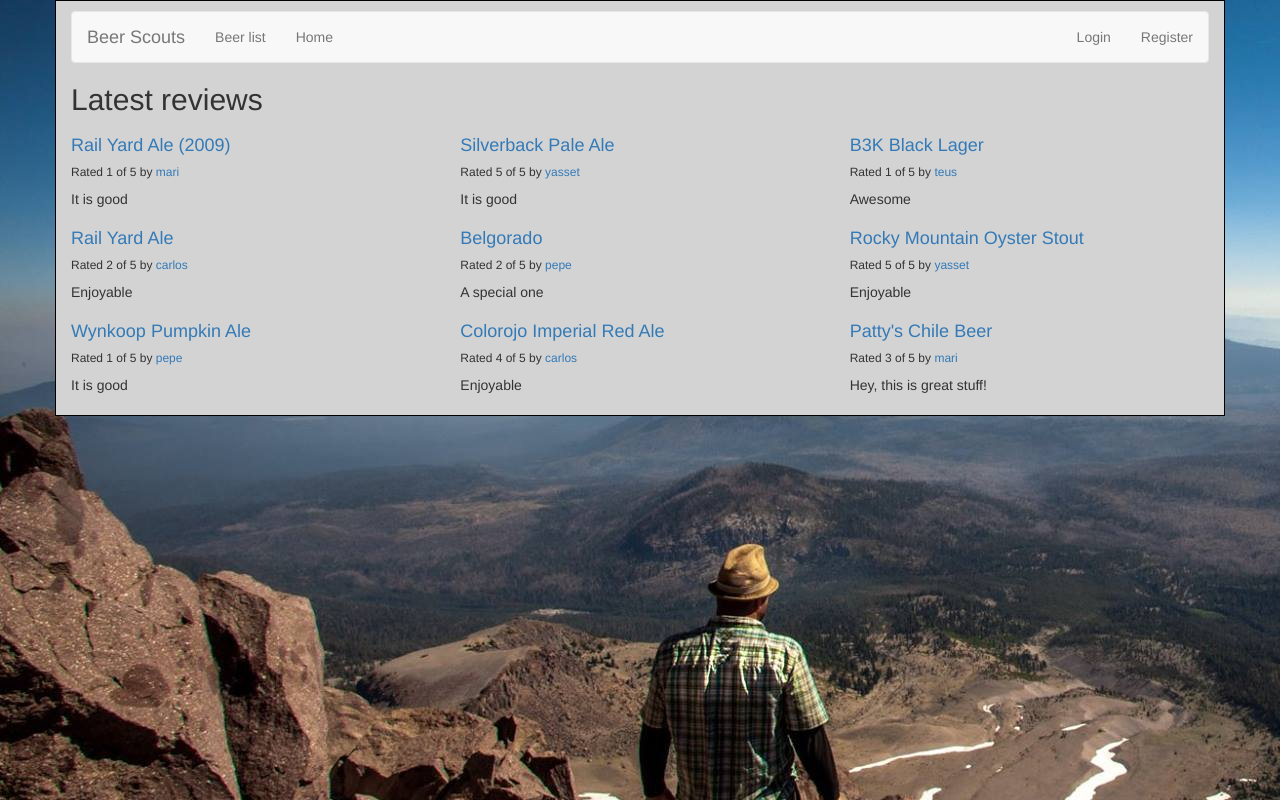
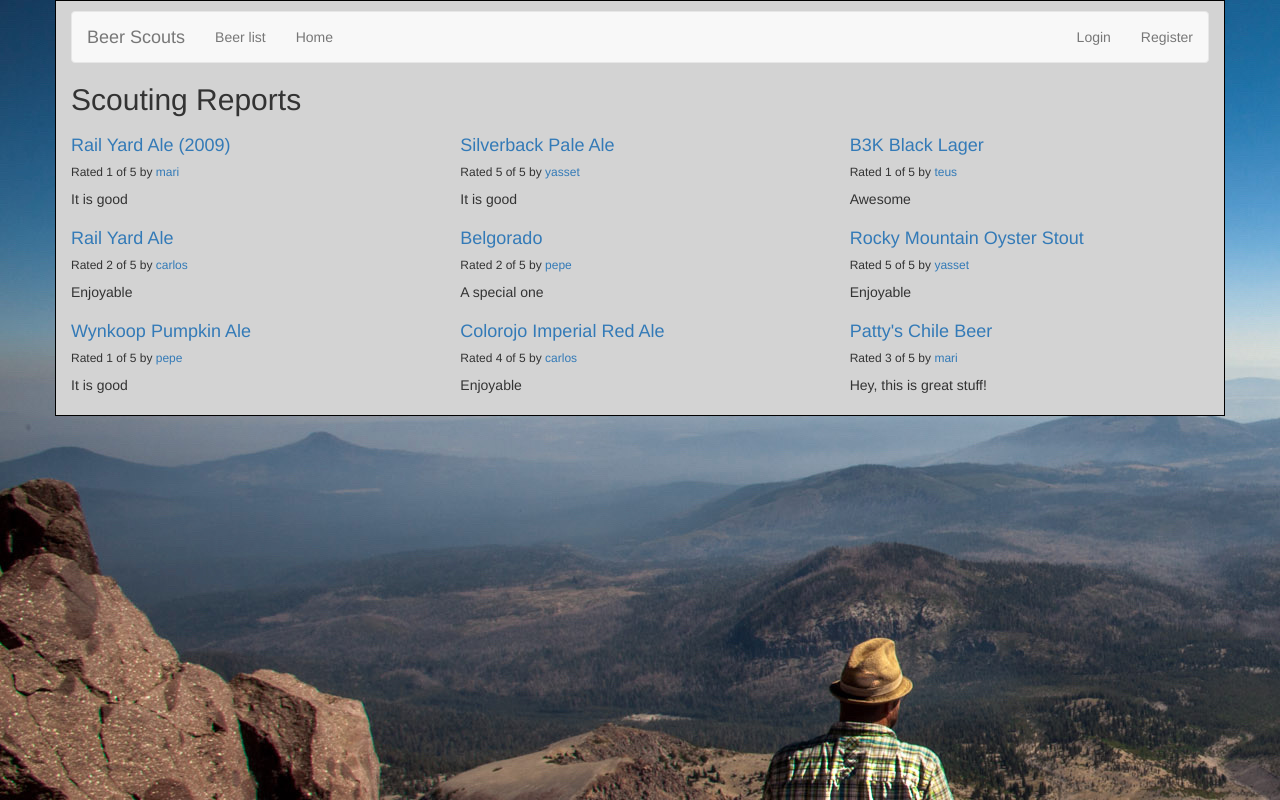
Before and after one commit to kelseylyn/BeerScouts, a Django app: page /reviews/ in a window 1280 px wide. Run offline with Django 3.2, Linux system fonts and the light colour scheme; data comes from the database, SQL or seed files in the repository; both versions use the stored data as it was after the commit; some libraries are stand-ins or nearby versions.

Commit message:
trying to fix stuff

```diff
--- a/reviews/static/reviews/style.css
+++ b/reviews/static/reviews/style.css
@@ -8,7 +8,7 @@ border: 1px solid black;
 }
 
 body{
-  background-image:url("dad3.jpg");
+  background-image:url("scoutingreport.jpeg");
 }
 
 h5{
@@ -41,3 +41,7 @@ h1{
   border-left: 1px solid black;
 
 }
+
+h4{
+  color: black;
+}
--- a/reviews/templates/reviews/review_detail.html
+++ b/reviews/templates/reviews/review_detail.html
@@ -3,6 +3,7 @@
 <link rel="stylesheet" href="https://cdn.jsdelivr.net/npm/bootstrap@4.5.3/dist/css/bootstrap.min.css" integrity="sha384-TX8t27EcRE3e/ihU7zmQxVncDAy5uIKz4rEkgIXeMed4M0jlfIDPvg6uqKI2xXr2" crossorigin="anonymous">
 {%load static%}
 <link rel="stylesheet" href="{% static 'reviews/style.css'%}" type="text/css">
+
 {% block title %}
 <h2><a href="{% url 'reviews:beer_detail' review.beer.id %}">{{ review.beer.name }}</a></h2>
 {% endblock %}
--- a/reviews/templates/reviews/review_list.html
+++ b/reviews/templates/reviews/review_list.html
@@ -2,7 +2,7 @@
 {% extends 'base.html' %}
 
   {% block title %}
-  <h2>Latest reviews</h2>
+  <h2>Scouting Reports</h2>
   {% endblock %}
 
   {% block content %}
```
Also changed, not shown: db.sqlite3, reviews/static/reviews/scoutingreport.jpeg (added), 1 other file.
